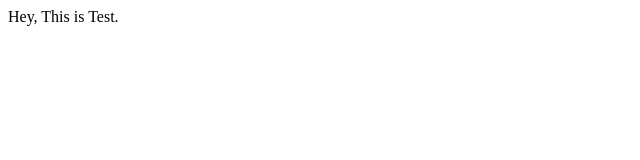
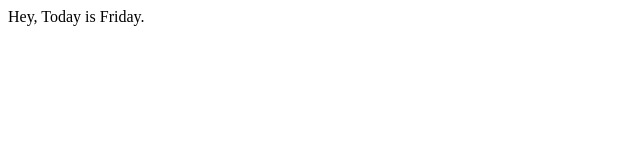
Before and after one commit to sudipbhujel/git-workflow, a plain HTML site: page index.html in a window 1280 px wide. Shown: the full height of the page, 0-640 px from the left. Drawn offline with Linux system fonts and the light colour scheme.

Commit message:
fix(home): change body text
change body text

```diff
--- a/index.html
+++ b/index.html
@@ -7,6 +7,6 @@
     <title>Document</title>
   </head>
   <body>
-      Hey, This is Test.
+      Hey, Today is Friday.
   </body>
 </html>
```
